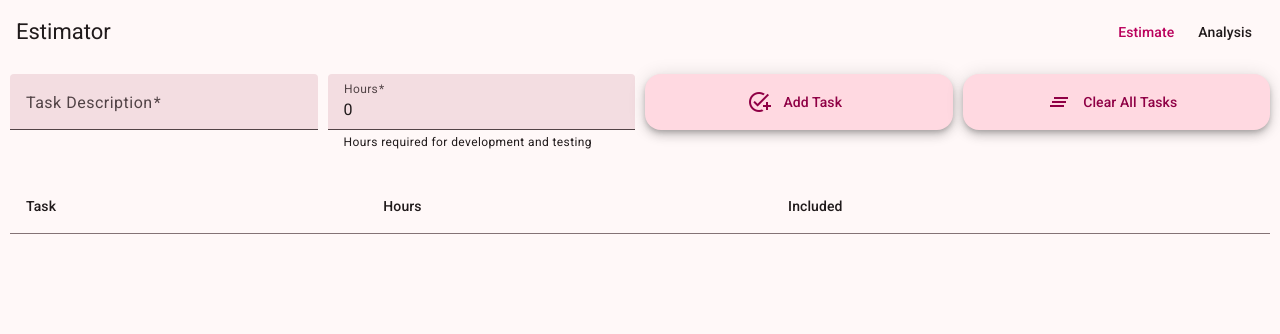
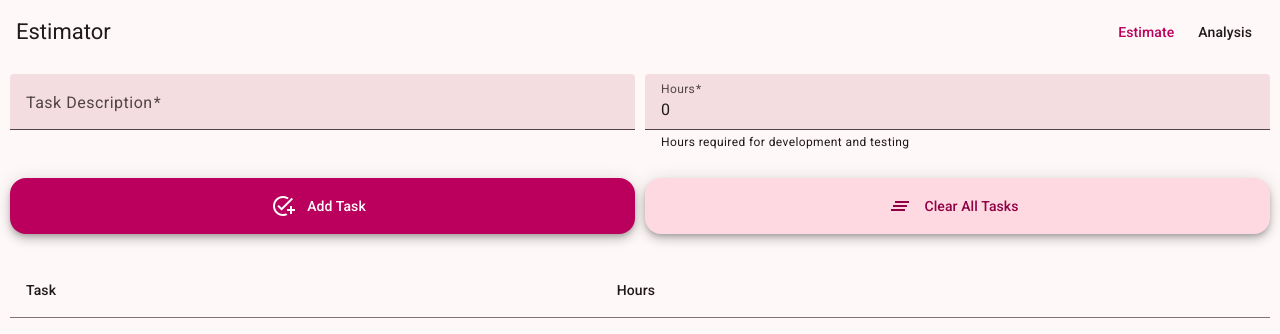
Before and after one commit to SabaSabaXYZ/estimator, an Angular app: page / in a window 1280 px wide. Shown: the top 334 px of the page. Built offline with nearby package versions, Linux system fonts and the light colour scheme.

Commit message:
Removed 'enabled' field

```diff
--- a/src/app/estimate/estimate.html
+++ b/src/app/estimate/estimate.html
@@ -18,8 +18,10 @@
       }
     </mat-form-field>
   </span>
+</div>
+<div class="section">
   <span class="item">
-    <button matFab extended (click)="addTask()">
+    <button matFab extended (click)="addTask()" class="primary-fab-button">
       <mat-icon>add_task</mat-icon>
       Add Task
     </button>
@@ -41,10 +43,6 @@
       <th mat-header-cell *matHeaderCellDef>Hours</th>
       <td mat-cell *matCellDef="let element">{{ element.hours }}</td>
     </ng-container>
-    <ng-container matColumnDef="enabled">
-      <th mat-header-cell *matHeaderCellDef>Included</th>
-      <td mat-cell *matCellDef="let element">{{ element.enabled }}</td>
-    </ng-container>
     <tr mat-header-row *matHeaderRowDef="displayedColumns; sticky: true;"></tr>
     <tr mat-row *matRowDef="let row; columns: displayedColumns;"></tr>
   </table>
--- a/src/app/estimate/estimate.scss
+++ b/src/app/estimate/estimate.scss
@@ -1,3 +1,5 @@
+@use '@angular/material' as mat;
+
 div.section {
   display: flex;
   width: 100%;
@@ -18,3 +20,7 @@ div.section {
 div.section + div.section {
   margin-top: 2em;
 }
+
+.primary-fab-button {
+  @include mat.fab-overrides((container-color: var(--mat-sys-primary), foreground-color: var(--mat-sys-on-primary)));
+}
--- a/src/app/estimate/estimate.ts
+++ b/src/app/estimate/estimate.ts
@@ -26,12 +26,11 @@ export class Estimate {
   readonly injector: Injector = inject(Injector);
   readonly state: StateService = inject(StateService);
   readonly dataSource: SignalDataSource<EstimationItem> = new SignalDataSource<EstimationItem>(this.state.estimationList, this.injector);
-  readonly displayedColumns: (keyof EstimationItem)[] = ['description', 'hours', 'enabled'];
+  readonly displayedColumns: (keyof EstimationItem)[] = ['description', 'hours'];
 
   readonly emptyEstimationItem: EstimationItem = {
     description: '',
-    hours: 0,
-    enabled: true
+    hours: 0
   };
 
   readonly addTaskState: WritableSignal<EstimationItem> = signal<EstimationItem>(this.emptyEstimationItem);
--- a/src/app/state-service.ts
+++ b/src/app/state-service.ts
@@ -8,7 +8,6 @@ export type QuestionAnswer = {
 export type EstimationItem = {
   description: string;
   hours: number;
-  enabled: boolean;
 };
 
 @Service()
```
